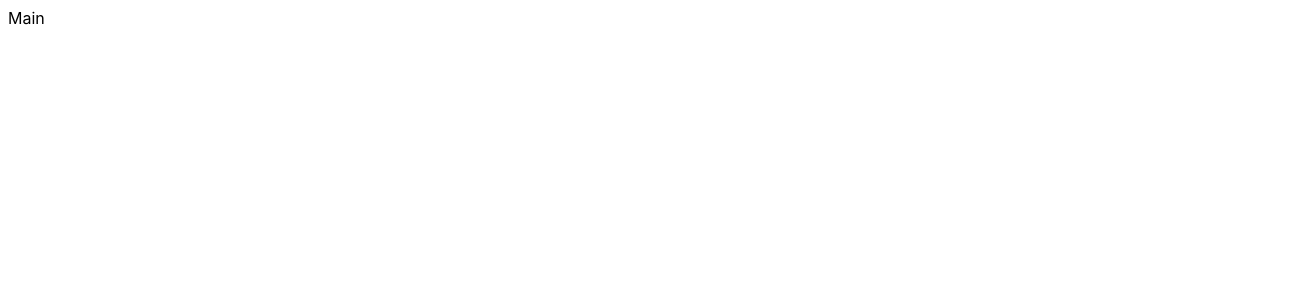
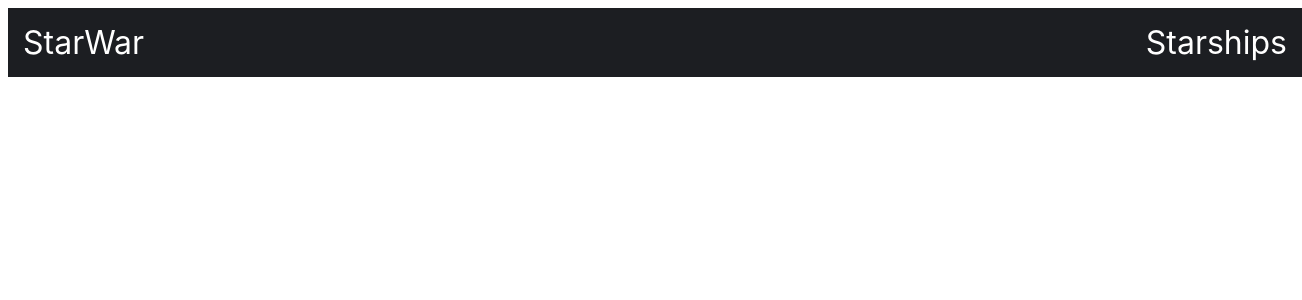
Before and after one commit to kseniiaIrinarkhova/starwarUniverse, a React (Vite) app: page / in a window 1280 px wide. Shown: the top 300 px of the page, 1302 px wide, since content can reach past the window. Built offline with nearby package versions, Linux system fonts and the light colour scheme.

Commit message:
changed project to newest version of react router

```diff
--- a/src/App.jsx
+++ /dev/null
@@ -1,24 +0,0 @@
-import './App.css'
-
-
-//Import Routes and pages
-import { Routes, Route } from 'react-router-dom';
-import Main from './pages/Main';
-import Starships from './pages/Starships';
-
-
-function App() {
-
-  return (
-    <>
-      <div className="App">
-        <Routes>
-          <Route path='/' element={<Main />} />
-          <Route path='/starships' element={<Starships />} />
-        </Routes>
-      </div>
-    </>
-  )
-}
-
-export default App
--- /dev/null
+++ b/src/components/Nav/Nav.css
@@ -0,0 +1,18 @@
+.nav {
+    display: flex;
+    width: 100%;
+    justify-content: space-between;
+    background-color: #1C1E22;
+    color: white;
+    padding: 15px;
+    font-size: 2em;
+}
+
+.nav a {
+    color: white;
+    text-decoration: none;
+}
+
+.nav a:hover {
+    color: #FFE300;
+}
--- /dev/null
+++ b/src/components/Nav/Nav.jsx
@@ -0,0 +1,18 @@
+//import route related objects
+import { Link } from "react-router-dom";
+
+//import styles
+import './Nav.css'
+
+export default function Nav() {
+    return (
+        <div className="nav">
+            <Link to='/'>
+                <div>StarWar</div>
+            </Link>
+            <Link to='/starships'>
+                <div>Starships</div>
+            </Link>
+        </div>
+    )
+}
--- /dev/null
+++ b/src/error-page.jsx
@@ -0,0 +1,16 @@
+import { useRouteError } from "react-router-dom";
+
+export default function ErrorPage() {
+    const error = useRouteError();
+    console.error(error);
+
+    return (
+        <div id="error-page">
+            <h1>Oops!</h1>
+            <p>Sorry, an unexpected error has occurred.</p>
+            <p>
+                <i>{error.statusText || error.message}</i>
+            </p>
+        </div>
+    );
+}
--- a/src/main.jsx
+++ b/src/main.jsx
@@ -1,13 +1,23 @@
 import React from 'react'
 import ReactDOM from 'react-dom/client'
-import App from './App.jsx'
+// import App from './App.jsx'
 import './index.css'
-import { BrowserRouter } from 'react-router-dom'
+import { createBrowserRouter, RouterProvider } from 'react-router-dom'
+import Root from './routes/root.jsx'
+//routes related imports
+import ErrorPage from './error-page.jsx'
+
+//create Browser Router
+const router = createBrowserRouter([
+  {
+    path: '/',
+    element: <Root />,
+    errorElement: <ErrorPage />,
+  },
+]);
 
 ReactDOM.createRoot(document.getElementById('root')).render(
   <React.StrictMode>
-    <BrowserRouter>
-      <App />
-    </BrowserRouter>
+    <RouterProvider router={router} />
   </React.StrictMode>,
 )
--- a/src/pages/Main.jsx
+++ /dev/null
@@ -1,6 +0,0 @@
-
-export default function Main() {
-  return (
-    <div>Main</div>
-  )
-}
--- /dev/null
+++ b/src/pages/Main/index.jsx
@@ -0,0 +1,5 @@
+export default function Main() {
+    return (
+        <div>Main</div>
+    )
+}
--- a/src/pages/Starships.jsx
+++ /dev/null
@@ -1,6 +0,0 @@
-
-export default function Starships() {
-  return (
-    <div>Starships</div>
-  )
-}
--- /dev/null
+++ b/src/pages/Starships/index.jsx
@@ -0,0 +1,6 @@
+
+export default function Starships() {
+    return (
+        <div>Starships</div>
+    )
+}
--- /dev/null
+++ b/src/routes/root.jsx
@@ -0,0 +1,8 @@
+import Nav from '../components/Nav/Nav'
+export default function Root() {
+    return (
+        <>
+            <Nav/>
+        </>
+    );
+}
```
Also changed, not shown: src/App.css (deleted).
